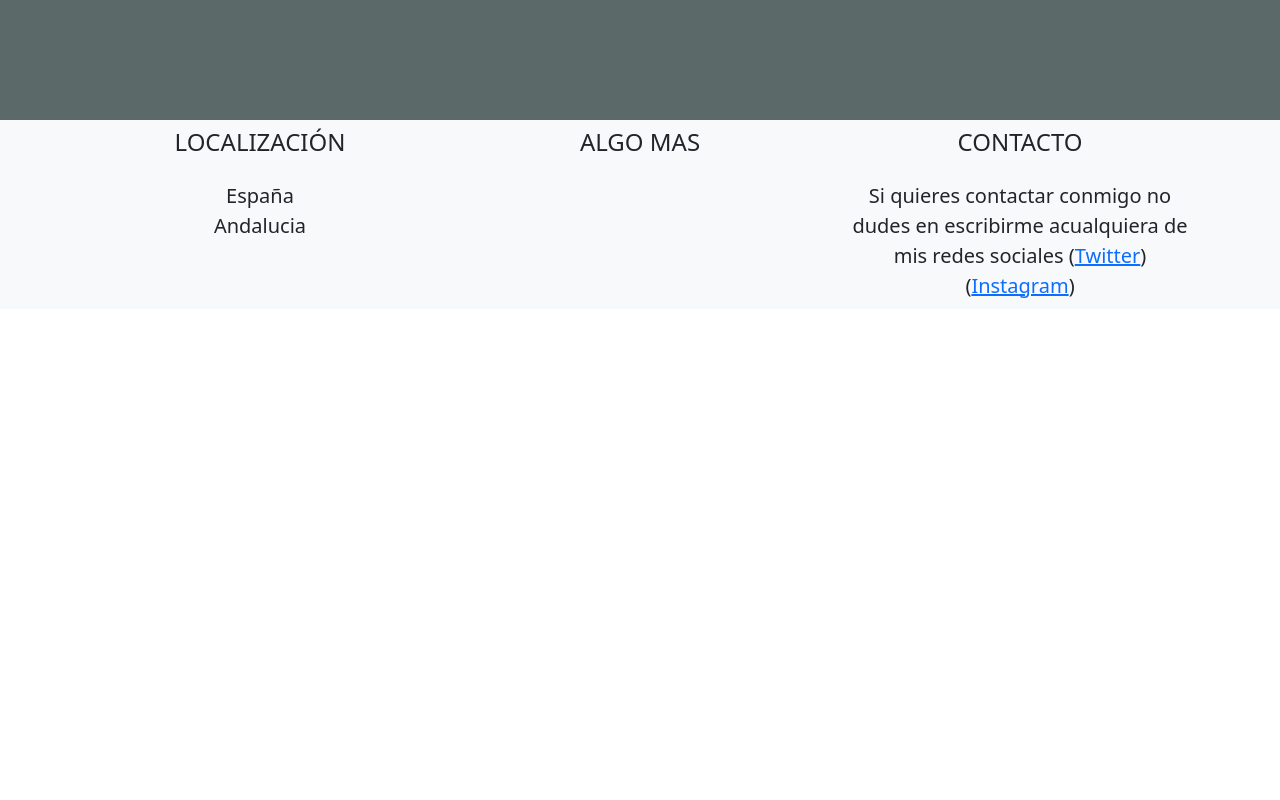
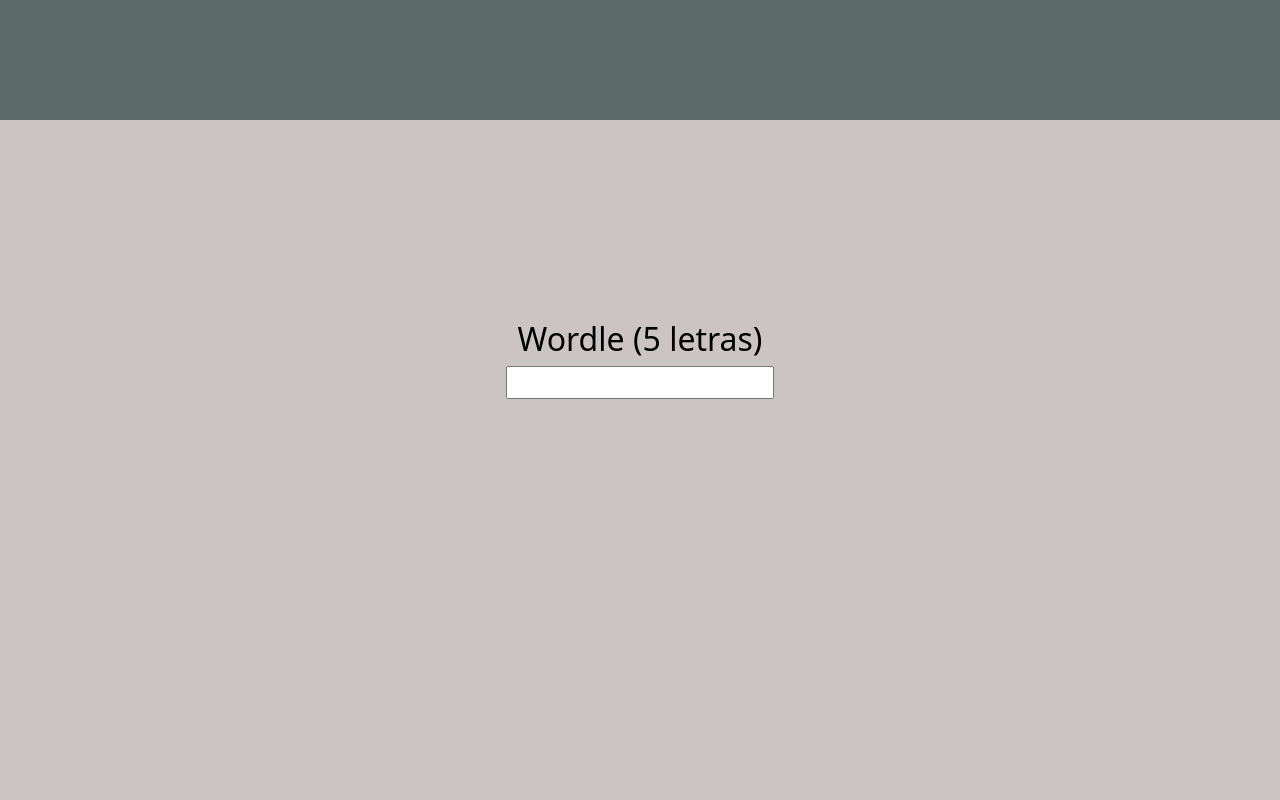
Before and after one commit to ElioGomez/DWEC-PROY2-Gomez_Ortega_Elio, a React (Create React App) app: page / in a window 1280 px wide. Shown: the part 3200-4000 px from the top of the page. Before the commit the page ends 3509 px from the top, so only its background shows below. Built offline with nearby package versions, Linux system fonts and the light colour scheme.

Commit message:
Wordle añadido

```diff
--- a/src/App.css
+++ b/src/App.css
@@ -93,6 +93,16 @@
   align-items: center;
   background-color: rgb(92, 105, 105);
 }
+
+.wd{
+  padding-top: 200px;
+  background-color: rgb(204, 196, 196);
+  color: black;
+  font-size: large;
+  height: 100vh;
+
+}
+
 .Sobre{
   background-color: rgb(204, 196, 196);
   height: 100vh;
--- a/src/App.js
+++ b/src/App.js
@@ -5,6 +5,7 @@
 import Footer from './Footer.js';
 import Imagen from './Imagen.js';
 import Proyecto from './Proyecto.js';
+import Wordle from './Wordle.js';
 import Pokedex from './pokedex.js';
 import CV from './CV.js';
 import './App.css';
@@ -18,6 +19,7 @@
   <Estudios />
   <Proyecto />
   <CRUD />
+  <Wordle />
   <Footer />
 </div>
 )
--- /dev/null
+++ b/src/Wordle.js
@@ -0,0 +1,75 @@
+import React, {
+  Component,
+  useState
+} from 'react';
+import { render }
+  from 'react-dom';
+import './App.css';
+//Generamos una palabra aleatoria de la lista, para ello usamos Math, el cual nos genera un numero aleatorio
+const palabras = ["avion", "cielo", "pocas", "cairo", "oveja"];
+let NRandom = (Math.ceil(Math.random() * palabras.length - 1))
+let palabra = palabras[NRandom]
+console.log(palabra)
+
+//definimos la función principal Wordle
+const Wordle = () => {
+  //Definimos la variable correción  y su correspondiete setCorrecion, ademas de la llamada a useState que nos permite
+  //desclarar una variable de estado y trabajar con ella durante todo el codigo
+  const [correcion, setCorrecion] = useState([])
+
+  //En esta función añadimos a una cadena de texto y le vamos añadiendo las comprovaciones que hacemos mas adelante
+  const agregarCorrecion = event => {
+    let i = 0
+
+    event.preventDefault()
+
+    //Definimos la palabra dada por el usuario como palabraU
+    var palabraU = event.target.value
+
+    let cadena = ""
+    while (i < 5) {
+      //comprobamos que la palabra sea de 5 letras
+      if (palabraU.length == 5) {
+        //Comprobamos una por una si las letras de palabraU coinciden en posición con la palabra a acertar
+        if (palabraU[i] == palabra[i]) {
+          cadena += palabraU[i] + " 📗 "
+          //Comprobamos una por una si las letras de palabraU estan en la palabra a acertar
+        } else if (palabra.includes(palabraU[i])) {
+          cadena += palabraU[i] + " 📙 "
+        }
+        else {
+          //En caso de que la letra no este mandamos esto
+          cadena += palabraU[i] + " 📓 "
+        }
+        //Si acertamos la palabra recibimos este mensaje
+        if (palabraU == palabra) {
+          setCorrecion([
+            ...correcion,
+            "Palabra correcta " + "(" + palabraU + ")"
+          ])
+        } else {
+          //Cuando la palabra no es correcta aquí imprimimos por pantalla las correciones
+          setCorrecion([
+            ...correcion,
+            cadena
+          ])
+        }
+        i++
+      } else {
+        alert("La palabra debe tener 5 letras")
+        i = 5
+      }
+    }
+
+  }
+  return (
+    <div className='wd'>
+      <h2>Wordle (5 letras)</h2>
+      <input type="text" name="InputCrear" onBlur={agregarCorrecion} />
+      <div>
+        {correcion.map(item => <div>{item}</div>)}
+      </div>
+    </div>
+  )
+}
+export default Wordle;
```
